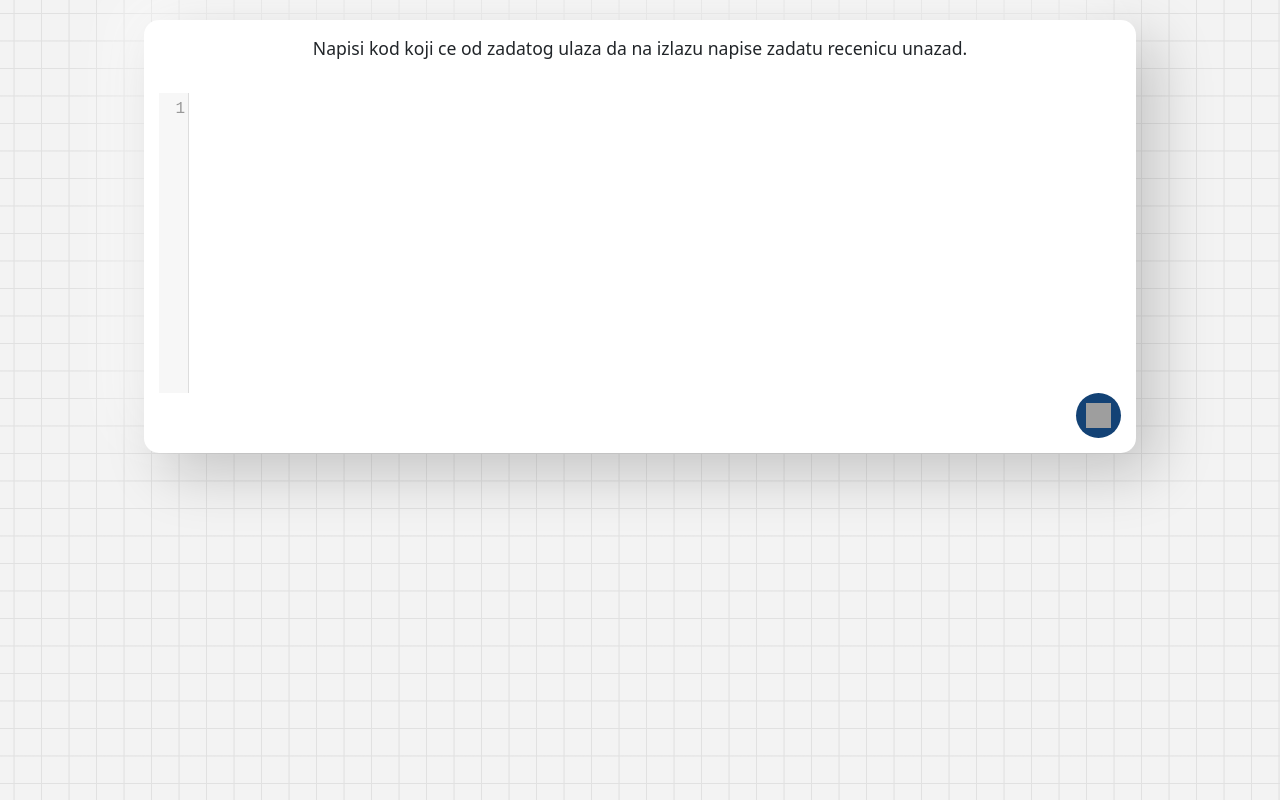
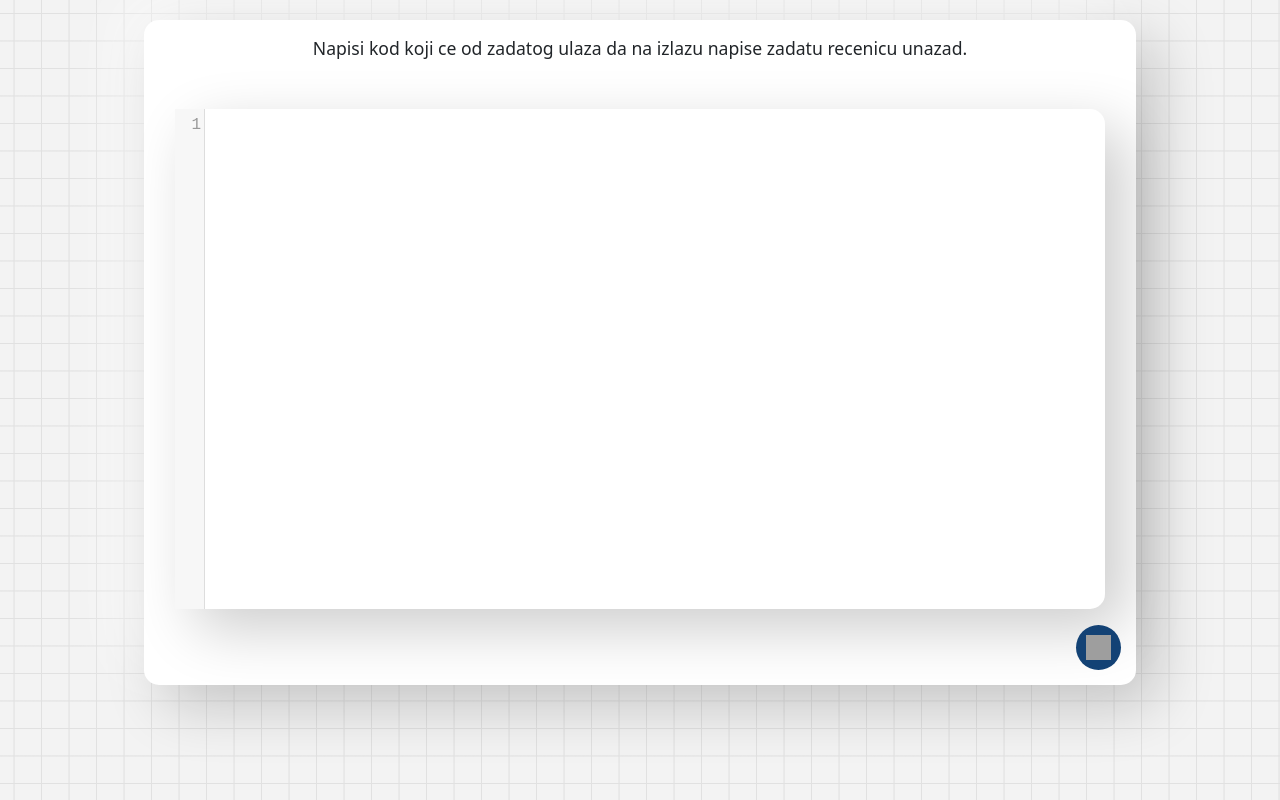
Before and after one commit to emilijajevremovic/kengur, an Angular app in the folder app/frontend/: page /game-informatics in a window 1280 px wide. Built offline with nearby package versions, Linux system fonts and the light colour scheme; grey boxes are pictures that could not be loaded.

Commit message:
auto close brackets sistem

```diff
--- a/app/frontend/src/app/components/game-inf/game-inf.component.html
+++ b/app/frontend/src/app/components/game-inf/game-inf.component.html
@@ -12,13 +12,18 @@
       </div> -->
 
       <!-- Code -->
-      <div class="answers">
 
-        <div>
-          <textarea #editor style="width: 500px; height: 300px;"></textarea>
+
+      <div class="row m-3 text-field">
+        <div class="col text-field-2">
+          <textarea #editor type="text" class="form-control" aria-label="First name"></textarea>
         </div>
+        <!-- <div class="col">
+          <textarea type="text" class="form-control" aria-label="Last name"></textarea>
+        </div> -->
+      </div>
 
-      </div>
+
 
 
       <!-- Done Button -->
--- a/app/frontend/src/app/components/game-inf/game-inf.component.scss
+++ b/app/frontend/src/app/components/game-inf/game-inf.component.scss
@@ -19,6 +19,16 @@
       flex-direction: column;
       border-radius: 15px;
       box-shadow: 20px 20px 60px rgba(0, 0, 0, 0.2), -20px -20px 60px rgba(255, 255, 255, 0.7);
+    }
+
+    .text-field {
+      text-align: left;
+      border-radius: 15px;
+      box-shadow: 20px 20px 60px rgba(0, 0, 0, 0.2);
+    }
+
+    .text-field-2 {
+      padding: 0;
     }
 
     .timer {
--- a/app/frontend/src/app/components/game-inf/game-inf.component.ts
+++ b/app/frontend/src/app/components/game-inf/game-inf.component.ts
@@ -22,22 +22,47 @@ export class GameInfComponent implements OnInit, AfterViewInit {
 
   constructor(@Inject(PLATFORM_ID) private platformId: Object) {}
 
+  // ngAfterViewInit(): void {
+  //   if (typeof window !== 'undefined') {
+  //     import('codemirror').then(CodeMirror => {
+  //       const editor = CodeMirror.fromTextArea(this.editorElement.nativeElement, {
+  //         lineNumbers: true,     // Prikazuje brojeve linija
+  //         mode: 'javascript',    // Sintaksno isticanje za JavaScript
+  //         theme: 'default',      // Tema
+  //         autoCloseBrackets: true,
+  //       });
+
+  //       // Postavljanje širine i visine editora
+  //       const width = window.innerWidth;
+  //       editor.setSize(0.7 * width + 'px', '500px');
+  //     });
+  //   }
+  // }
+
   ngAfterViewInit(): void {
     if (typeof window !== 'undefined') {
-      import('codemirror').then(CodeMirror => {
-        CodeMirror.fromTextArea(this.editorElement.nativeElement, {
-          lineNumbers: true,     // Prikazuje brojeve linija
-          mode: 'javascript',    // Sintaksno isticanje za JavaScript
-          theme: 'default',      // Tema
-        });
+      Promise.all([
+        import('codemirror'),
+        import('codemirror/addon/edit/closebrackets'),
+      ]).then(([CodeMirror]) => {
+        const editor = CodeMirror.fromTextArea(this.editorElement.nativeElement, {
+          lineNumbers: true,
+          mode: 'javascript',
+          theme: 'default',
+          autoCloseBrackets: true,
+        } as any);
+
+        const width = window.innerWidth;
+        editor.setSize(0.7 * width + 'px', '500px');
       });
     }
   }
 
 
+
   ngOnInit() {
     this.startDate = new Date();
-    console.log('Start time:', this.startDate);
+    //console.log('Start time:', this.startDate);
   }
 
   tasks = [
--- a/app/frontend/tsconfig.json
+++ b/app/frontend/tsconfig.json
@@ -22,12 +22,13 @@
     "lib": [
       "ES2022",
       "dom"
-    ]
+    ],
+    "typeRoots": ["node_modules/@types", "src/typings"]
   },
   "angularCompilerOptions": {
     "enableI18nLegacyMessageIdFormat": false,
     "strictInjectionParameters": true,
     "strictInputAccessModifiers": true,
     "strictTemplates": true
-  }
+  },
 }
```
Also changed, not shown: app/frontend/src/typings/codemirror.d.ts (added, +7 -0 lines).
